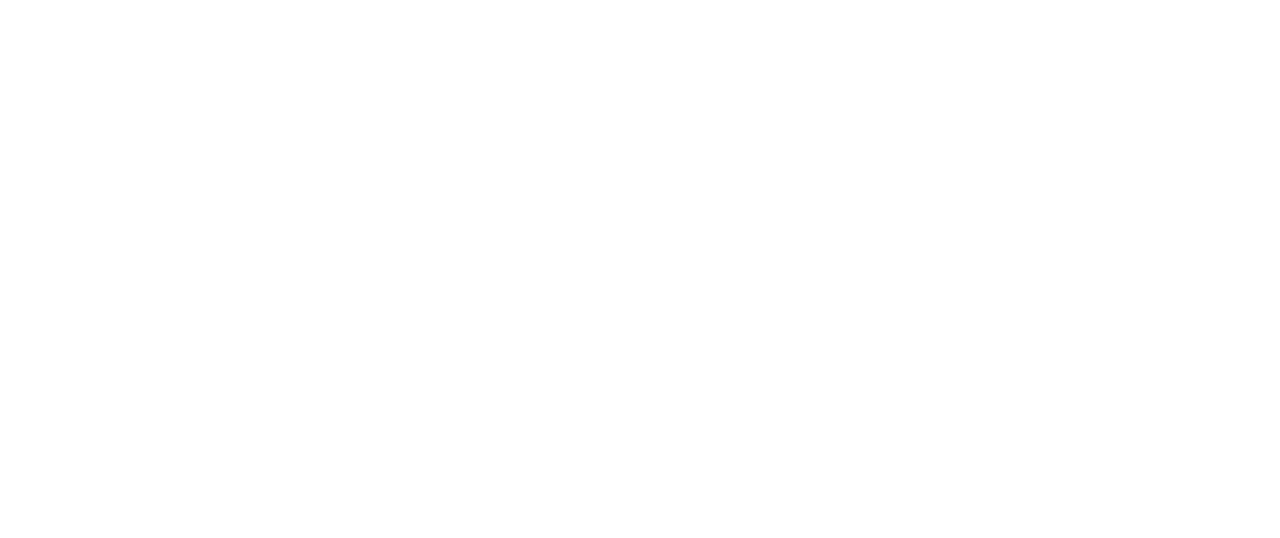
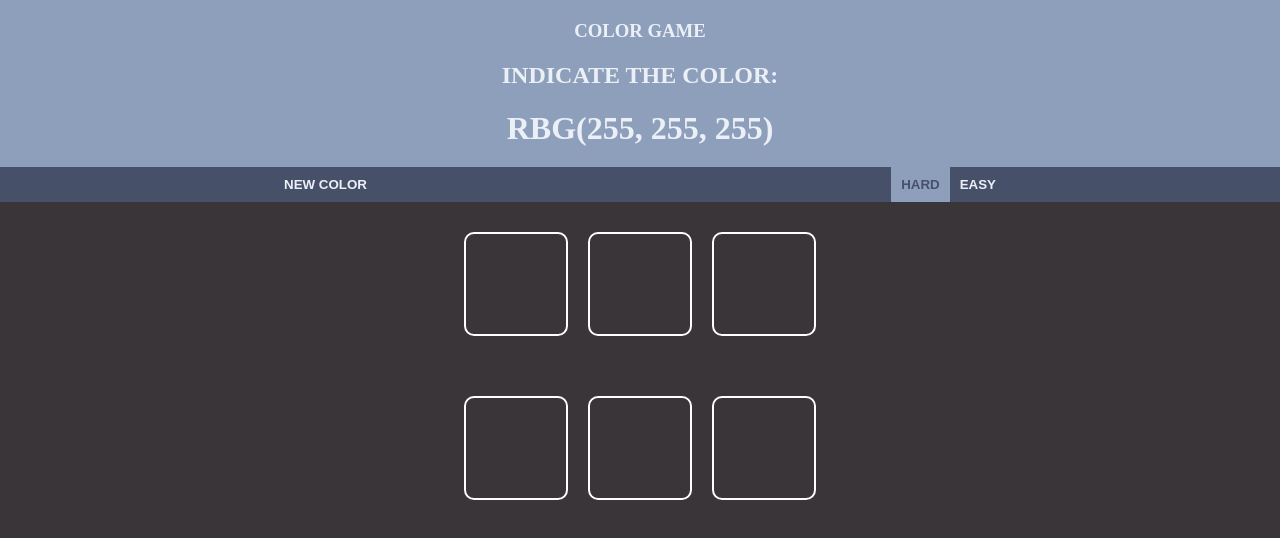
Before and after one commit to dominika1995/colorGame, a website: page index.html in a window 1280 px wide. Drawn offline with Linux system fonts and the light colour scheme.

Commit message:
ready some style without rwd

```diff
--- a/index.html
+++ b/index.html
@@ -5,9 +5,35 @@
     <title>ColorGame</title>
     <link rel="stylesheet" type="text/css" href="css/style.min.css"/>
 </head>
-<body>
+<body class="body">
 
-<div></div>
+<header class="top">
+    <h3 class="top__name">COLOR GAME</h3>
+    <h2>INDICATE THE COLOR:</h2>
+    <h1 class="top__color">RBG(<span class="top__color--red">255</span>, <span class="top__color--green">255</span>, <span class="top__color--blue">255</span>)</h1>
+</header>
+
+<nav class="body__container navbar">
+<div class="body__size">
+        <button class="navbar__button navbar__button--new">NEW COLOR</button>
+        <button class="navbar__button navbar__button--easy">EASY</button>
+        <button class="navbar__button navbar__button--hard navbar__button--active">HARD</button>
+</div>
+</nav>
+<section class="body__container color">
+    <div class="body__size">
+    <div class="color__easy">
+        <div class="color__box color__easy-one"></div>
+        <div class="color__box color__easy-two"></div>
+        <div class="color__box color__easy-three"></div>
+    </div>
+    <div class="color__hard">
+        <div class="color__box color__hard-one"></div>
+        <div class="color__box color__hard-two"></div>
+        <div class="color__box color__hard-three"></div>
+    </div>
+    </div>
+</section>
 
 <script src="script.min.js"></script>
 </body>
--- a/sass/_body.scss
+++ b/sass/_body.scss
@@ -1,6 +1,6 @@
 .body{
   margin:0;
-
+  background-color: #393539;
 
   &__container{
     padding: 0 30px;
--- /dev/null
+++ b/sass/_color.scss
@@ -0,0 +1,29 @@
+.color{
+  background-color: #393539;
+
+  &__box{
+    height: 100px;
+    width: 100px;
+    border:solid 2px white;
+    border-radius: 10px;
+    margin: 10px;
+    cursor: pointer;
+  }
+
+
+  &__easy{
+    padding: 20px;
+    display: flex;
+    flex-wrap: nowrap;
+    justify-content: center;
+  }
+
+  &__hard{
+    padding: 20px;
+    display: flex;
+    flex-wrap: nowrap;
+    justify-content: center;
+  }
+
+
+}
--- a/sass/_navbar.scss
+++ b/sass/_navbar.scss
@@ -1,16 +1,14 @@
 .navbar{
   background-color: #475069;
   padding: 10px 0 10px 0;
-
-&__container{
-  margin: 0 auto;
-  width: 50%;
-}
 
   &__button{
     color:#ebf0f7;
     background-color: transparent;
     border: none;
+    padding: 10px;
+    font-weight: bold;
+    cursor: pointer;
 
     &:focus{
       outline: none;
@@ -28,5 +26,10 @@
     &--hard{
       float: right;
     }
+
+    &--active{
+      background-color: #8e9fbb;
+      color: #475069;
+    }
   }
 }
--- a/sass/_top.scss
+++ b/sass/_top.scss
@@ -1,6 +1,3 @@
-body{
-  margin:0;
-}
 .top{
   text-align: center;
   background-color: #8e9fbb;
@@ -13,5 +10,6 @@ body{
 
   &__color{
     padding-bottom: 20px;
+    margin-bottom: 0;
   }
 }
--- a/sass/style.scss
+++ b/sass/style.scss
@@ -1 +1,4 @@
-//@import '_header.scss';
+@import '_top.scss';
+@import '_navbar.scss';
+@import '_color.scss';
+@import '_body.scss';
```
Also changed, not shown: css/style.css, css/style.min.css.
